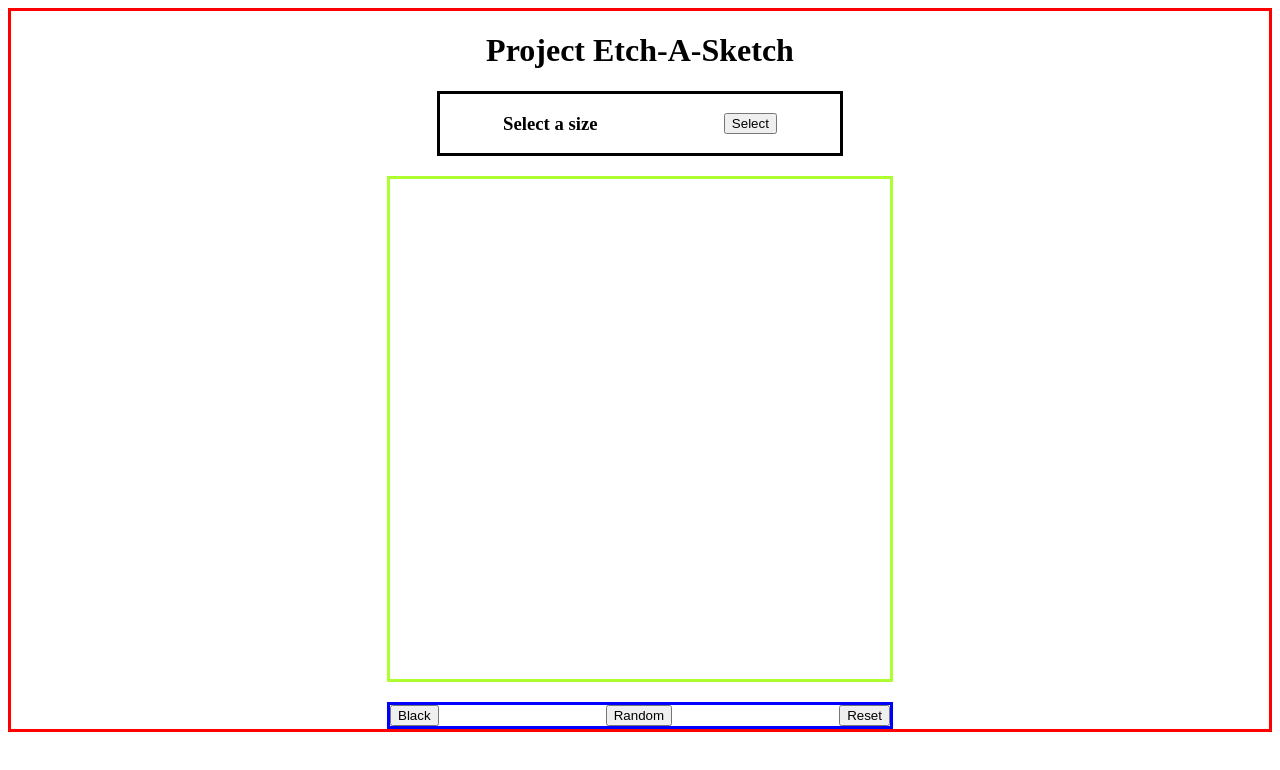
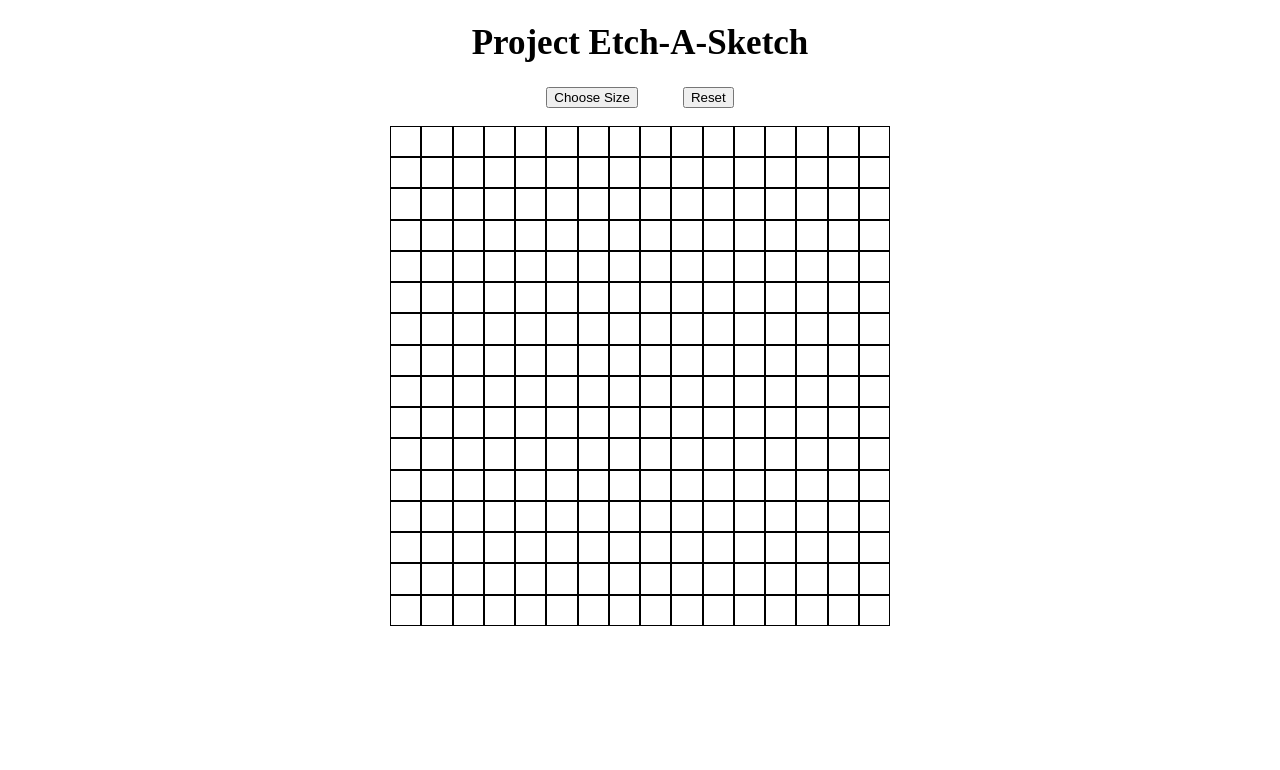
Before and after one commit to morganooche/project-etch-a-sketch, a plain HTML site: page index.html in a window 1280 px wide. Drawn offline with Linux system fonts and the light colour scheme.

Commit message:
added javascript

```diff
--- a/index.html
+++ b/index.html
@@ -7,17 +7,16 @@
     <link rel="stylesheet" href="style.css">
 </head>
 <body>
-    <h1> Project Etch-A-Sketch</h1>
-        <div class="header">
-            <h3>Select a size</h3>
-            <button id="popup" class="btn btn-danger">Select</button>
-        </div>
-        <div class="container"></div>
-        <div class="footer">
-            <button class="btn btn-dark">Black</button>
-            <button class="btn btn-warning">Random</button>
-            <button class="btn btn-primary">Reset</button>
-        </div>
+    <h1 id="header">Project Etch-A-Sketch</h1>
+    <div id="btncontainer">
+        <button id="sqrnumber">Choose Size</button>
+      </div>
+      <br>
+    <div id="container">
+    <div id="grid-container">
+    </div>
+    </div>
+
     <script src="javascript.js"></script>
 </body>
 </html>
--- a/javascript.js
+++ b/javascript.js
@@ -0,0 +1,75 @@
+//Container for Div Squares//
+const container = document.getElementById("grid-container");
+let title = document.getElementById("header");
+buttoncontain = document.getElementById("btncontainer");
+
+
+
+//Creates 16x16 Div Grid Sqaures//
+function addSquares(squareNum) {
+    const squareSize = 500/squareNum; //Calculates size of each square
+    const totalSquares = squareNum*squareNum;
+    for (i = 0; i < totalSquares; i++) {
+        let square = document.createElement("div");
+        square.classList.add("grid-item");
+        square.style.width = `${squareSize}px`;
+        square.style.height = `${squareSize}px`;
+        container.appendChild(square);
+    }
+}
+
+
+
+
+
+
+//Add Reset Button to Screen//
+let newbutton = document.createElement("button");
+newbutton.classList.add("resetbtn");
+newbutton.textContent = "Reset";
+buttoncontain.appendChild(newbutton)
+
+//Event Listeners to Change Colors//
+function changeSquareColor () {
+const allSquares = document.querySelectorAll(".grid-item");
+allSquares.forEach((block) => {
+    block.addEventListener("mouseover", () => {
+        block.style.backgroundColor = "purple";
+    });
+
+block.addEventListener("mouseout", () => {
+    block.style.backgroundColor = " ";
+});
+
+});
+
+//Event Listener for Reset Button//
+newbutton.addEventListener("click", () => {
+    allSquares.forEach((square) => {
+        square.style.backgroundColor = "white";
+    });
+});
+
+}
+
+addSquares(16);
+changeSquareColor();
+
+
+
+
+//Choose Number of Squares//
+let numberButton = document.getElementById("sqrnumber");
+numberButton.addEventListener("click", () => {
+    let enterNumber;
+    while (isNaN(enterNumber) || enterNumber > 100 || enterNumber < 0) {
+        enterNumber = Number(window.prompt("Enter a number between 0 - 100"));
+    }
+
+
+    //Clear Squares
+    container.innerHTML = "";
+    addSquares(enterNumber);
+    changeSquareColor();
+
+});
--- a/style.css
+++ b/style.css
@@ -1,35 +1,39 @@
-body {
-    display:flex;
+* {
+    box-sizing: border-box;
+}
+
+#header {
+    display: flex;
+    justify-content: center;
+    font-size: 35px;
+    /* border: solid greenyellow; */
+}
+
+#grid-container {
+    display: flex;
+    flex-wrap: wrap;
     justify-content: center;
     align-items: center;
-    flex-direction: column;
-    border: solid red;
-}
-
-.header {
-    display:flex;
-    flex-direction: row;
-    align-items: center;
-    border: solid black;
-    width: 400px;
-    justify-content: space-around;
-    margin-bottom: 20px;
+    width: 500px;
+    height: 500px;
 
 }
 
-.footer {
-    display:flex;
-    flex-direction: row;
+#container {
+    display: flex;
+    justify-content: center;
     align-items: center;
-    border: solid blue;
-    justify-content: space-between;
-    width: 500px;
-    margin-top: 20px;
-
+    /* border: solid red; */
 }
 
-.container {
-    width:500px;
-    height: 500px;
-    border: solid greenyellow;
+
+.grid-item {
+    border: 1px solid black;
 }
+
+#btncontainer {
+    display: flex;
+    justify-content: center;
+    gap: 45px;
+    margin-top: 20px;
+}
```
